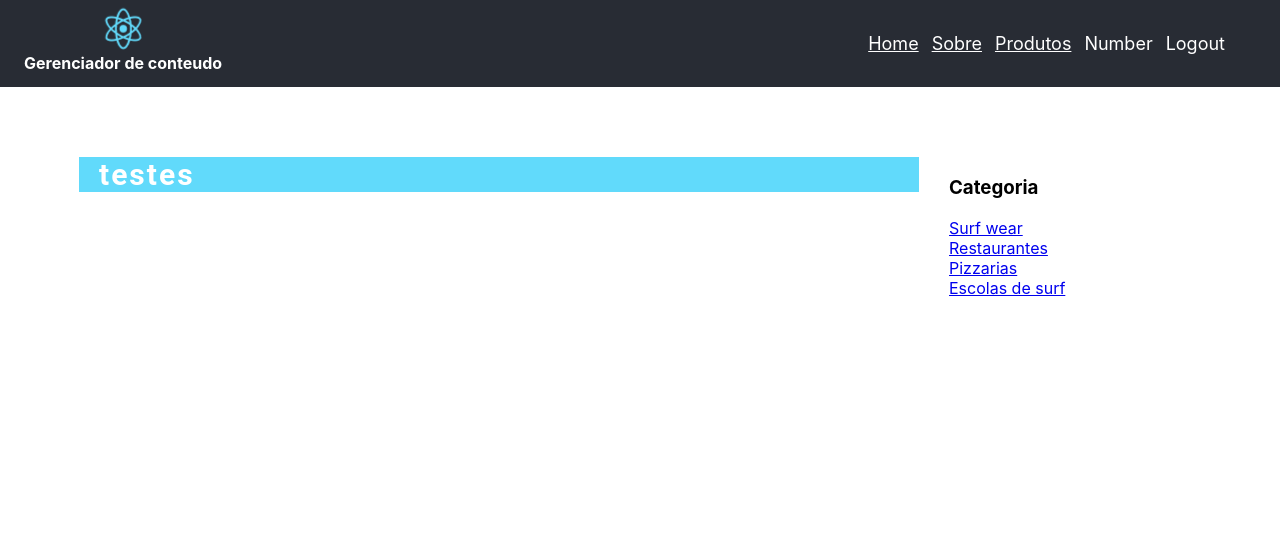
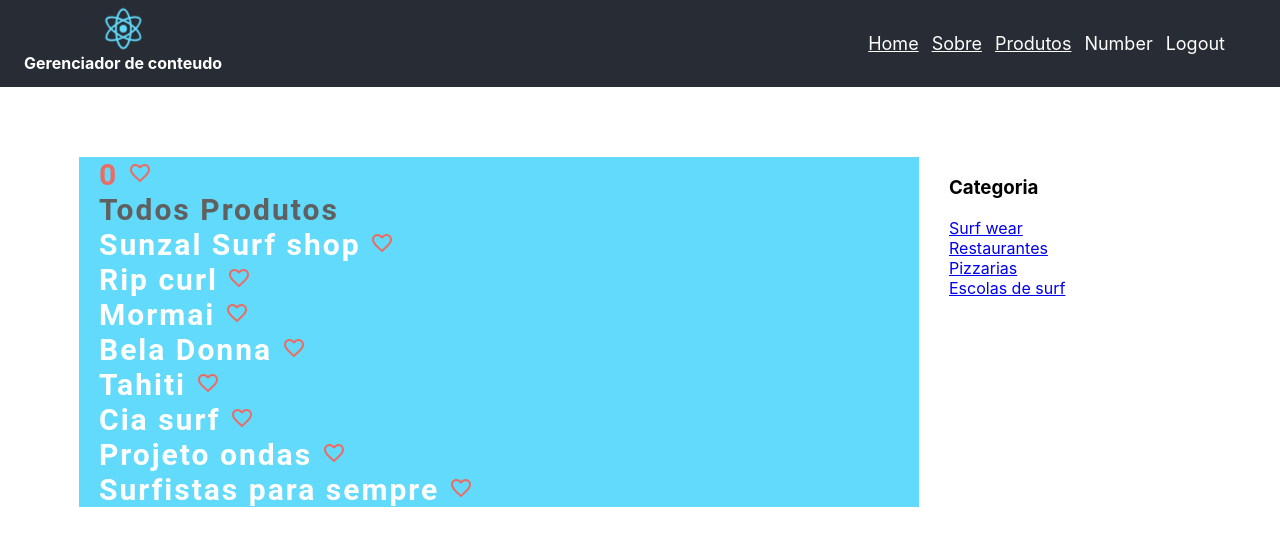
Before and after one commit to kauai/gerenciador_de_produtos, a React (Create React App) app: page /produtos in a window 1280 px wide. Shown: the top 546 px of the page. Built offline with nearby package versions, Linux system fonts and the light colour scheme; data requests are answered from the project's data file.

Commit message:
refatorando Produtos Home,adicionando Hooks buscando todos os produtos e adicionando opçao pra favoritar cada produto

```diff
--- a/package.json
+++ b/package.json
@@ -8,9 +8,11 @@
     "json-server": "^0.14.2",
     "react": "^16.8.3",
     "react-dom": "^16.8.3",
+    "react-icons": "^3.6.1",
     "react-router-dom": "^5.0.0",
     "react-scripts": "2.1.5",
-    "styled-components": "^4.1.3"
+    "styled-components": "^4.1.3",
+    "uuid": "^3.3.2"
   },
   "scripts": {
     "start": "react-scripts start",
--- a/src/componentes/ProdutosHome.js
+++ b/src/componentes/ProdutosHome.js
@@ -1,8 +1,44 @@
-import React, { Component,useState } from 'react'
+import React, { Component,useState,useEffect} from 'react'
 import axios from 'axios'
+import { MdFavorite } from 'react-icons/md';
+import { MdFavoriteBorder } from 'react-icons/md';
 
-function loadProdutos(){
-    return <h1>testes</h1>
+function ProdutosHome(){
+   const [ produtos, setProdutos ] = useState([])
+   const [ favoritos, setFavoritos ] = useState('')
+
+   useEffect(() => {
+     axios.get(`http://localhost:3001/produtos`)
+     .then(item => {
+         setProdutos(item.data)
+     })
+   },[])
+
+   useEffect(() => {
+       const filtered = produtos.filter(item => item.favorite)
+       document.title = filtered.length
+         setFavoritos(filtered.length)
+   },[ produtos ])
+
+   function handleFavorite(produto){
+       const newProdutos = produtos.map(item => {
+           return item.produto == produto ? {...item,favorite:!item.favorite} : item
+       })
+       console.log(newProdutos)
+       setProdutos(newProdutos)
+   }
+
+    return (
+        <div>
+          <h1><span style={{color:"#ec6c63"}}>{ favoritos } <MdFavoriteBorder size={'.8em'}/></span></h1>
+           <h1 style={{color:'#606060'}}>Todos Produtos</h1>
+            {produtos.map(item => {
+                // const style = item.favorite ? {color:'purple'} : {color:''}
+                let Favorite = item.favorite ? MdFavorite : MdFavoriteBorder
+                return <h1>{item.produto} <Favorite color="#ec6c63" size=".8em" onClick={() => handleFavorite(item.produto)}/></h1>
+            })}
+        </div>
+    )
 }
 
-export default loadProdutos
+export default ProdutosHome
```
Also changed, not shown: 1 other file (tests, documents, lock files or other folders).
